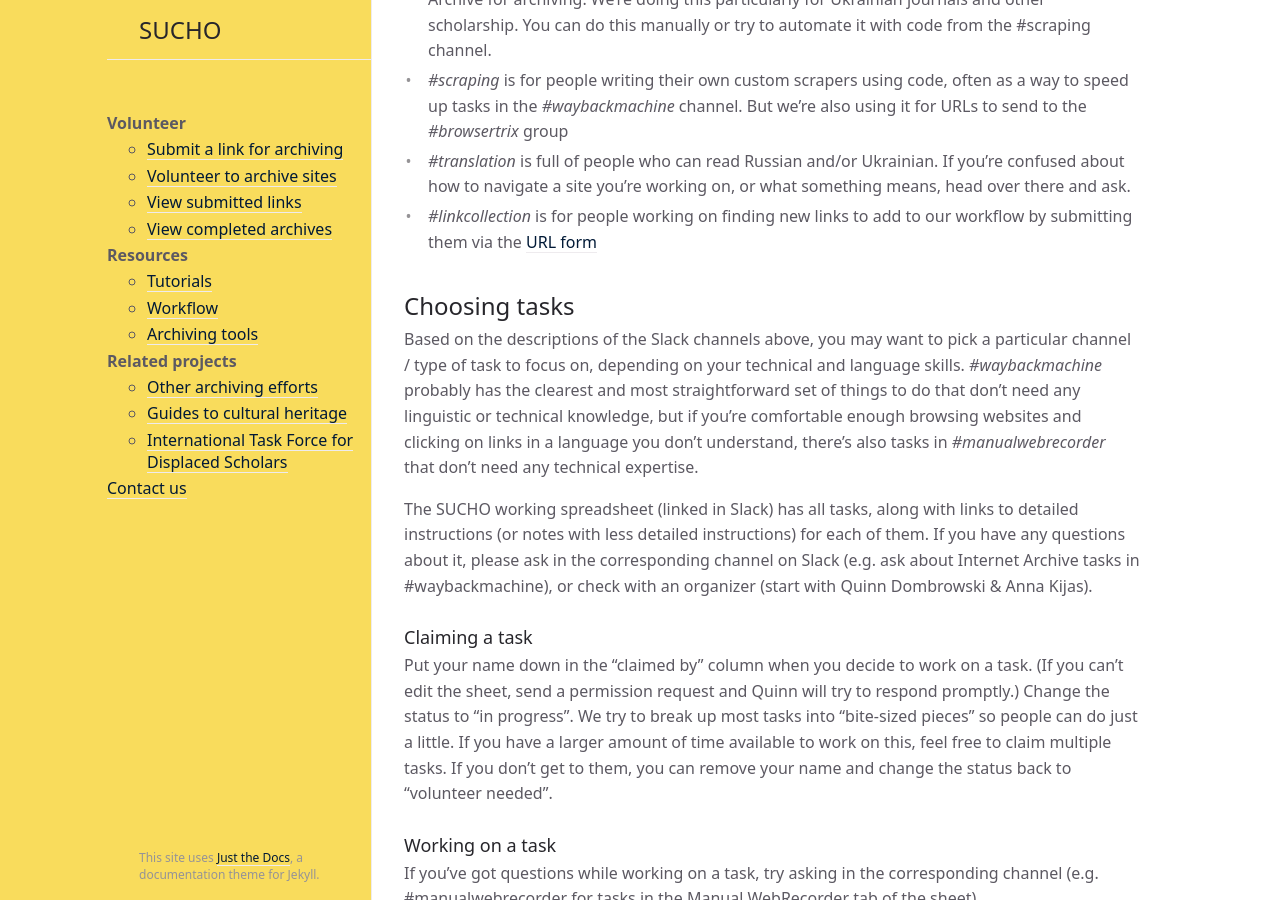
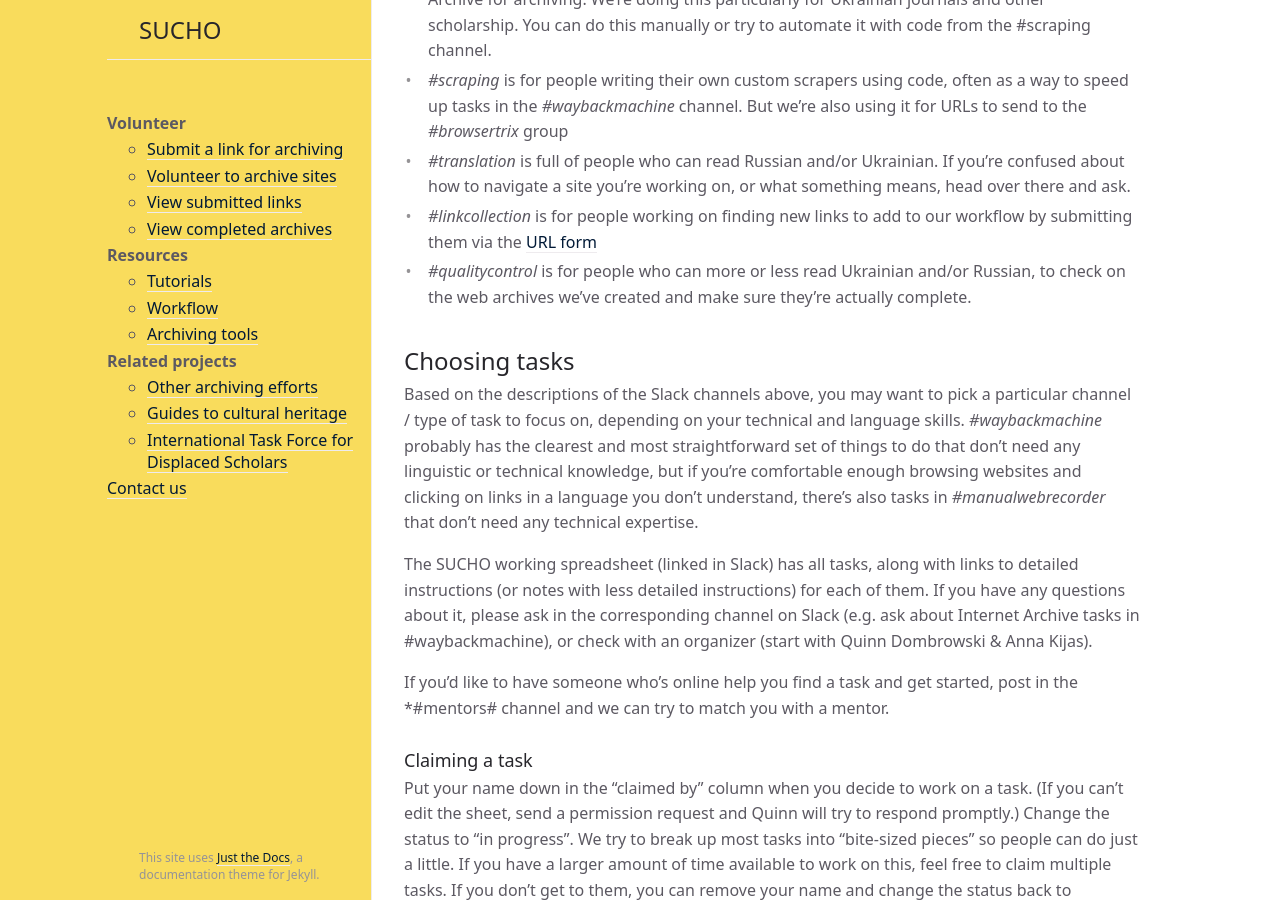
Before and after one commit to sucho-archiving/sucho-archiving.github.io, a Jekyll site: the page built from orientation.md, in a window 1280 px wide and 900 px high, scrolled down 819 px. Built offline with Jekyll 4.4.1, drawn with Linux system fonts in a browser that asks for light colours; our own code applies the rules of GitHub Pages for plain Markdown files.

Commit message:
Update orientation.md

```diff
--- a/orientation.md
+++ b/orientation.md
@@ -23,12 +23,15 @@
 * *#scraping* is for people writing their own custom scrapers using code, often as a way to speed up tasks in the *#waybackmachine* channel. But we're also using it for URLs to send to the *#browsertrix* group
 * *#translation* is full of people who can read Russian and/or Ukrainian. If you're confused about how to navigate a site you're working on, or what something means, head over there and ask.
 * *#linkcollection* is for people working on finding new links to add to our workflow by submitting them via the [URL form](https://docs.google.com/forms/d/e/1FAIpQLSffa64-l6qXqEumAcf38OEOrTFeYZEmF531PNv9ZgzNFbcgxQ/viewform)
+* *#qualitycontrol* is for people who can more or less read Ukrainian and/or Russian, to check on the web archives we've created and make sure they're actually complete.
 
 ## Choosing tasks
 
 Based on the descriptions of the Slack channels above, you may want to pick a particular channel / type of task to focus on, depending on your technical and language skills. *#waybackmachine* probably has the clearest and most straightforward set of things to do that don't need any linguistic or technical knowledge, but if you're comfortable enough browsing websites and clicking on links in a language you don't understand, there's also tasks in *#manualwebrecorder* that don't need any technical expertise.
 
 The SUCHO working spreadsheet (linked in Slack) has all tasks, along with links to detailed instructions (or notes with less detailed instructions) for each of them. If you have any questions about it, please ask in the corresponding channel on Slack (e.g. ask about Internet Archive tasks in #waybackmachine), or check with an organizer (start with Quinn Dombrowski & Anna Kijas).
+
+If you'd like to have someone who's online help you find a task and get started, post in the *#mentors# channel and we can try to match you with a mentor.
 
 ### Claiming a task
 Put your name down in the "claimed by" column when you decide to work on a task. (If you can't edit the sheet, send a permission request and Quinn will try to respond promptly.) Change the status to "in progress". We try to break up most tasks into "bite-sized pieces" so people can do just a little. If you have a larger amount of time available to work on this, feel free to claim multiple tasks. If you don't get to them, you can remove your name and change the status back to "volunteer needed".
```
